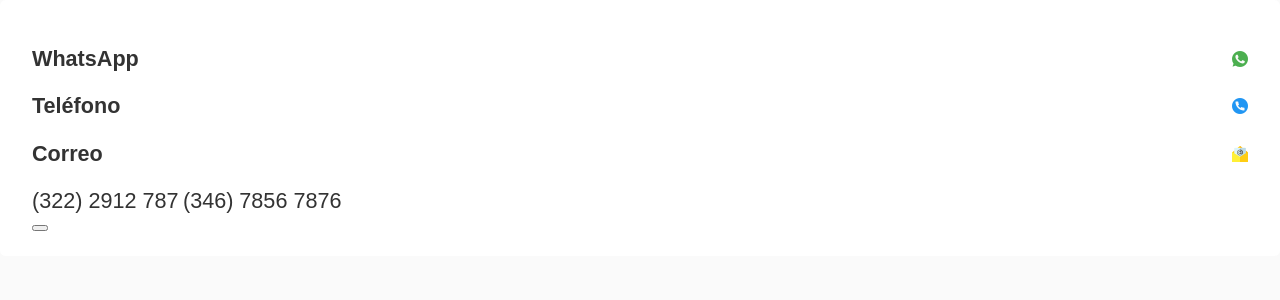
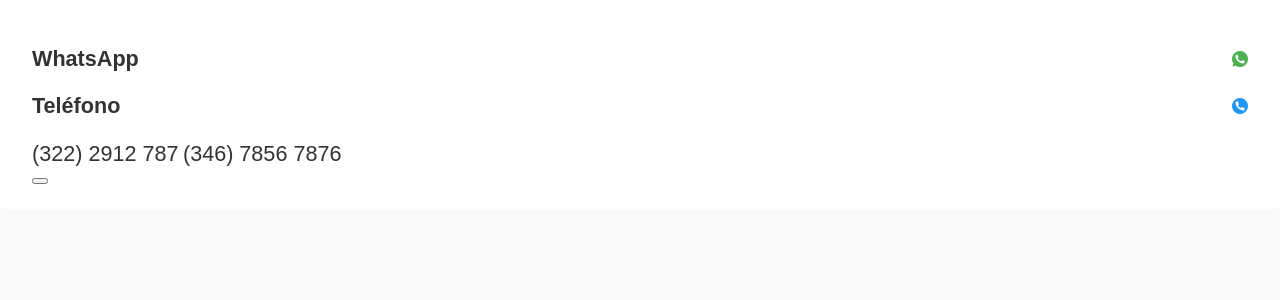
Before and after one commit to desarrolloCoeur/draadriana, a PHP site: page /dradriana/ in a window 1280 px wide. Shown: the top 300 px of the page. Run offline with PHP 8.4, Linux system fonts and the light colour scheme; style sheets or scripts are compiled from the project's sources; some libraries are stand-ins or nearby versions.

Commit message:
Anexo del ultimo commit

```diff
--- a/src/assets/stylus/style.styl
+++ b/src/assets/stylus/style.styl
@@ -223,9 +223,22 @@
             ),
             url('../img/sunscreen.jpg')
     &.facial
-        background-image: url('../img/faciall.jpg')
+        background-image:
+            linear-gradient(
+                180deg,
+                rgba(0,0,0,0.7),
+                rgba(0,0,0,0)
+            ),
+            url('../img/faciall.jpg')
     &.depilar
-        background-image: url('../img/depilacionPort.jpg')
+
+        background-image:
+            linear-gradient(
+                180deg,
+                rgba(0,0,0,0.7),
+                rgba(0,0,0,0)
+            ),
+            url('../img/depilacionPort.jpg')
     & .container
         display: flex
         flex-direction: row
--- a/src/components/modal.php
+++ b/src/components/modal.php
@@ -5,7 +5,6 @@
       <div class="column">
         <p class="modal-icon whatsapp">WhatsApp</p>
         <p class="modal-icon telefono">Teléfono</p>
-        <p class="modal-icon correo">Correo</p>
       </div>
       <div class="column">
         <a href="https://wa.me/523222912787">(322) 2912 787</a>
--- a/src/index.php
+++ b/src/index.php
@@ -2,7 +2,7 @@
 
 // Define a global basepath
 // define('BASEPATH','/draadriana');
-define('BASEPATH','/dradriana/draadriana/dist');
+define('BASEPATH','/dradriana/dist');
 // define('BASEPATH', '/');
 
 ?>
```
